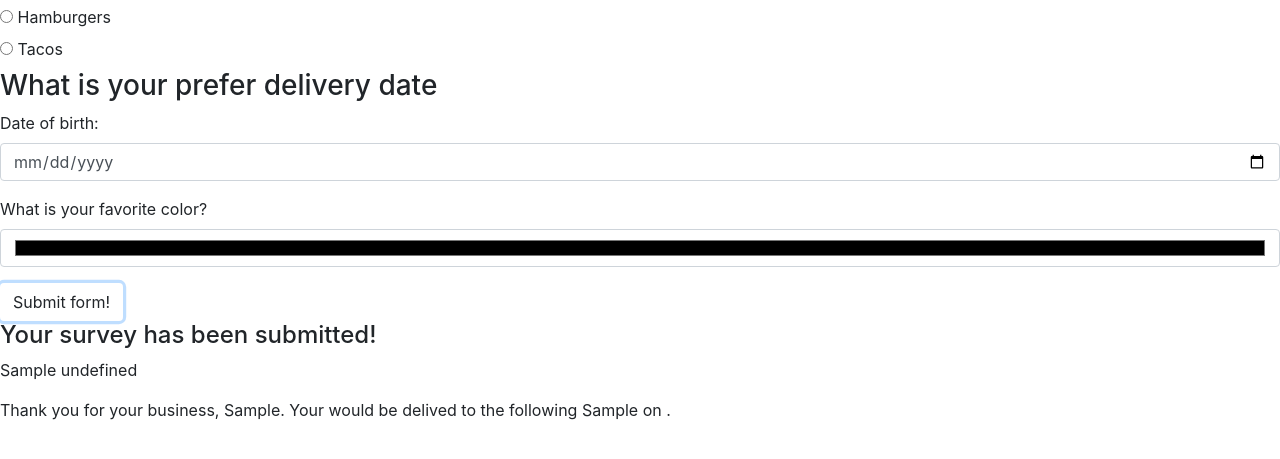
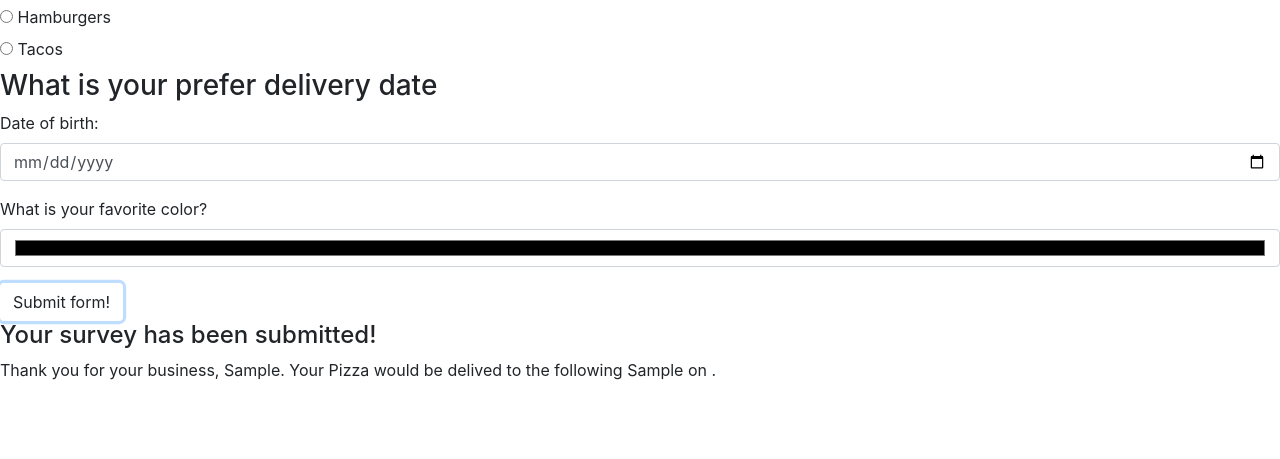
Before and after one commit to zbl14/online-marketplace, a plain HTML site: page index.html in a window 1280 px wide. Both pictures are taken after typing "Sample", "Sample" into the empty fields and a click on the button "Submit form!". Shown: the part 301-760 px from the top of the page. Drawn offline with Linux system fonts and the light colour scheme.

Commit message:
BUGFIX: print receipt with correct info
co-authored-by: Sandra Tena <sandratena06@gmail.com

```diff
--- a/index.html
+++ b/index.html
@@ -54,8 +54,7 @@
     </form>
   <div class="receipt-showing">
     <h4>Your survey has been submitted!</h4>
-    <p><span class="receipt"></span></p>
-    <p>Thank you for your business, <span class="person"></span>. Your <span class="food"></span> would be delived to the following <span class="address"></span> on <span class="deliveryDate"></span>.</p>
+    <p>Thank you for your business, <span class="person"></span>. Your <span id="food"></span> would be delived to the following <span class="address"></span> on <span class="deliveryDate"></span>.</p>
   </div>
 </body>
 </html>
--- a/js/scripts.js
+++ b/js/scripts.js
@@ -3,22 +3,14 @@ $(document).ready(function() {
     event.preventDefault();
     const personInput = $("input#person").val();
     const addressInput = $("input#address").val();
-    const food = $("input:radio[pizza]:checked").val();
+    const food = $("input:radio[name=food]:checked").val();
     const deliveryDate = $("input#deliveryDate").val();
     const favoriteColor = $("input#color").val();
-    const result = personInput + " " + food;
-    // const receipt = $("output#receipt"\).val();
-    //$(".person").text(personInput);
-    //$(".address").text(addressInput);
-    //$(".food").text(food);
-    //$(".deliveryDate").text(deliveryDate);
-    //$(".favoriteColor").text(favoriteColor);
     $(".person").text(personInput);
     $(".address").text(addressInput);
-    $(".food").text(food);
+    $("#food").text(food);
     $(".deliveryDate").text(deliveryDate);
     $(".favoriteColor").text(favoriteColor);
-    $(".receipt").text(result);
     $(".receipt-showing").show();
   });
 });
```
